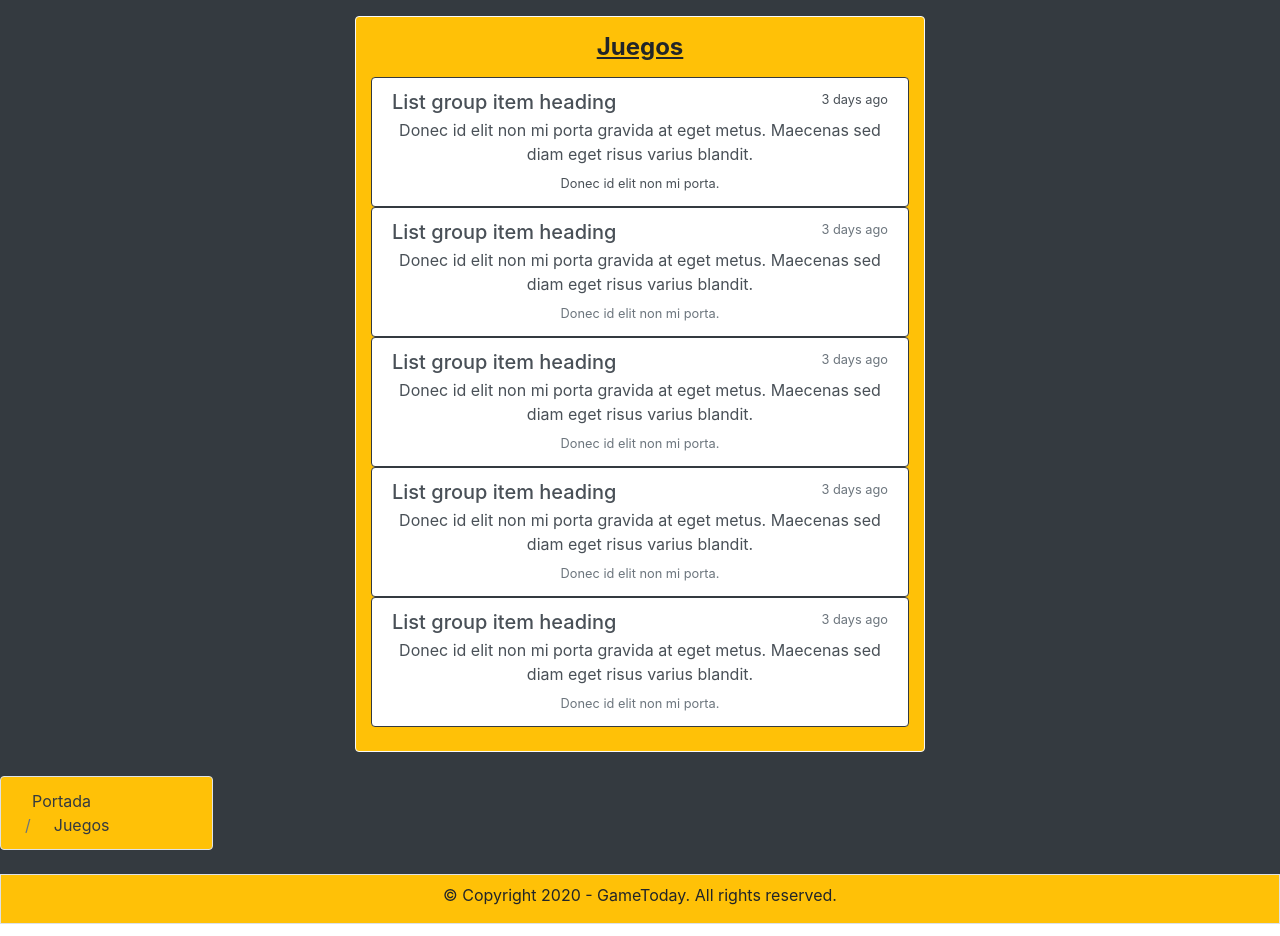
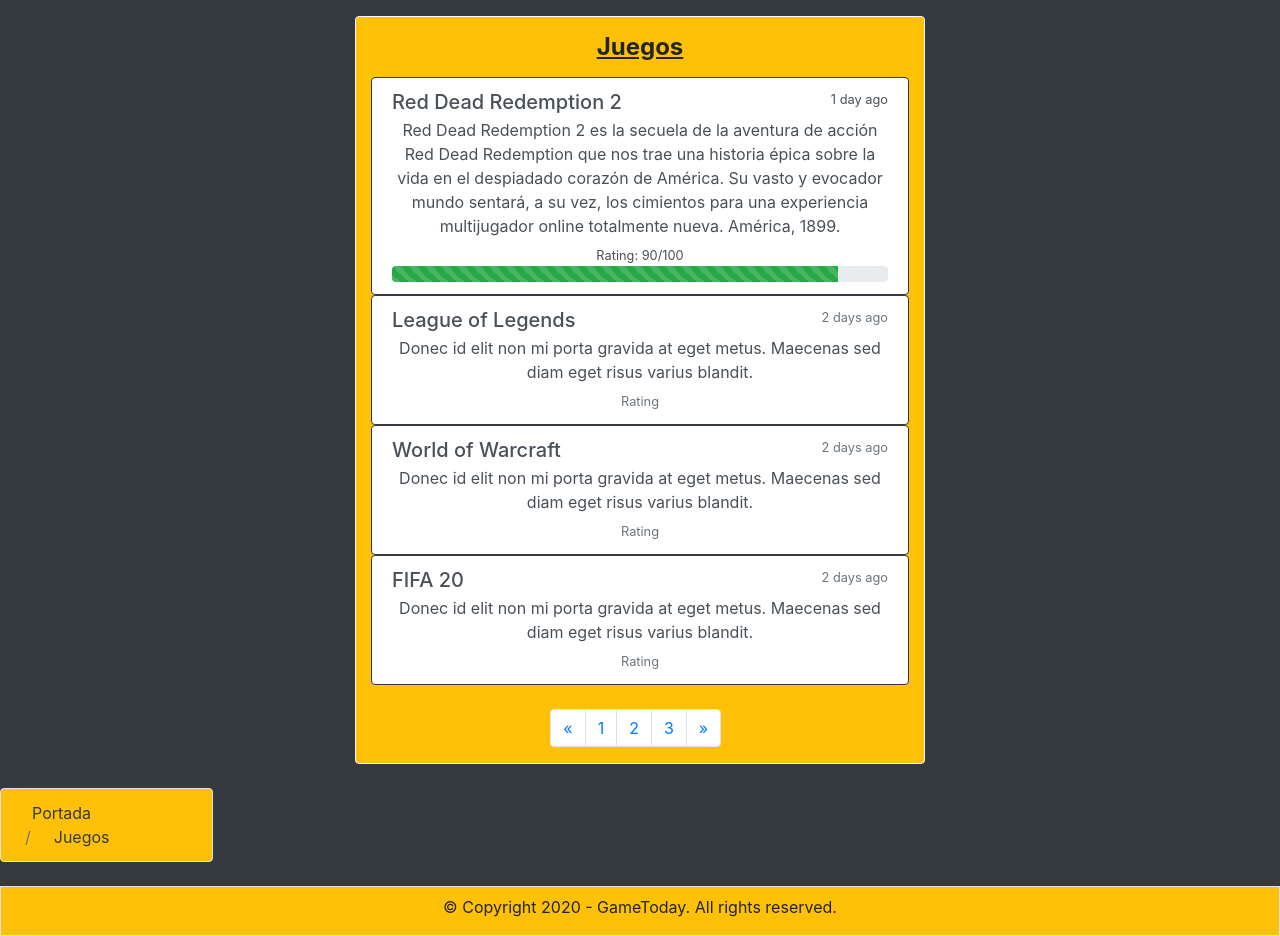
Before and after one commit to darconoje/Trabajo2DIW, a plain HTML site: page juegos.html in a window 1280 px wide. Shown: the part 118-1054 px from the top of the page. Drawn offline with nearby package versions, Linux system fonts and the light colour scheme.

Commit message:
Actualizado

```diff
--- a/juegos.html
+++ b/juegos.html
@@ -101,48 +101,61 @@
               <div class="col-md-6 bg-warning text-center border border-light rounded">
                 <h4 class="font-weight-bold my-3"><u>Juegos</u></h4>
 					<div class="list-group mb-4">
-					  <a href="#" class="list-group-item list-group-item-action flex-column align-items-start border border-dark rounded">
+					  <button class="list-group-item list-group-item-action flex-column align-items-start border border-dark rounded">
 					    <div class="d-flex w-100 justify-content-between">
-					      <h5 class="mb-1">List group item heading</h5>
-					      <small>3 days ago</small>
+					      <h5 class="mb-1">Red Dead Redemption 2</h5>
+					      <small>1 day ago</small>
+					    </div>
+					    <p class="mb-1">Red Dead Redemption 2 es la secuela de la aventura de acción Red Dead Redemption que nos trae una historia épica sobre la vida en el despiadado corazón de América. Su vasto y evocador mundo sentará, a su vez, los cimientos para una experiencia multijugador online totalmente nueva. América, 1899.</p>
+					    <small>Rating: 90/100</small>
+					    <div class="progress">
+  							<div class="progress-bar progress-bar-striped bg-success" role="progressbar" style="width: 90%" aria-valuenow="25" aria-valuemin="0" aria-valuemax="100"></div>
+						</div>
+					  </button>
+					  <button class="list-group-item list-group-item-action flex-column align-items-start border border-dark rounded">
+					    <div class="d-flex w-100 justify-content-between">
+					      <h5 class="mb-1">League of Legends</h5>
+					      <small class="text-muted">2 days ago</small>
 					    </div>
 					    <p class="mb-1">Donec id elit non mi porta gravida at eget metus. Maecenas sed diam eget risus varius blandit.</p>
-					    <small>Donec id elit non mi porta.</small>
-					  </a>
-					  <a href="#" class="list-group-item list-group-item-action flex-column align-items-start border border-dark rounded">
+					    <small class="text-muted">Rating</small>
+					  </button>
+					  <button class="list-group-item list-group-item-action flex-column align-items-start border border-dark rounded">
 					    <div class="d-flex w-100 justify-content-between">
-					      <h5 class="mb-1">List group item heading</h5>
-					      <small class="text-muted">3 days ago</small>
+					      <h5 class="mb-1">World of Warcraft</h5>
+					      <small class="text-muted">2 days ago</small>
 					    </div>
 					    <p class="mb-1">Donec id elit non mi porta gravida at eget metus. Maecenas sed diam eget risus varius blandit.</p>
-					    <small class="text-muted">Donec id elit non mi porta.</small>
-					  </a>
-					  <a href="#" class="list-group-item list-group-item-action flex-column align-items-start border border-dark rounded">
+					    <small class="text-muted">Rating</small>
+					  </button>
+					  <button class="list-group-item list-group-item-action flex-column align-items-start border border-dark rounded">
 					    <div class="d-flex w-100 justify-content-between">
-					      <h5 class="mb-1">List group item heading</h5>
-					      <small class="text-muted">3 days ago</small>
+					      <h5 class="mb-1">FIFA 20</h5>
+					      <small class="text-muted">2 days ago</small>
 					    </div>
 					    <p class="mb-1">Donec id elit non mi porta gravida at eget metus. Maecenas sed diam eget risus varius blandit.</p>
-					    <small class="text-muted">Donec id elit non mi porta.</small>
-					  </a>
-					  <a href="#" class="list-group-item list-group-item-action flex-column align-items-start border border-dark rounded">
-					    <div class="d-flex w-100 justify-content-between">
-					      <h5 class="mb-1">List group item heading</h5>
-					      <small class="text-muted">3 days ago</small>
-					    </div>
-					    <p class="mb-1">Donec id elit non mi porta gravida at eget metus. Maecenas sed diam eget risus varius blandit.</p>
-					    <small class="text-muted">Donec id elit non mi porta.</small>
-					  </a>
-					  <a href="#" class="list-group-item list-group-item-action flex-column align-items-start border border-dark rounded">
-					    <div class="d-flex w-100 justify-content-between">
-					      <h5 class="mb-1">List group item heading</h5>
-					      <small class="text-muted">3 days ago</small>
-					    </div>
-					    <p class="mb-1">Donec id elit non mi porta gravida at eget metus. Maecenas sed diam eget risus varius blandit.</p>
-					    <small class="text-muted">Donec id elit non mi porta.</small>
-					  </a>
+					    <small class="text-muted">Rating</small>
+					  </button>
 					</div>
-
+					<div>
+					  <ul class="pagination col-md-4 mx-auto">
+					    <li class="page-item">
+					      <button class="page-link" aria-label="Previous">
+					        <span aria-hidden="true">&laquo;</span>
+					        <span class="sr-only">Previous</span>
+					      </button>
+					    </li>
+					    <li class="page-item"><button class="page-link">1</button></li>
+					    <li class="page-item"><button class="page-link">2</button></li>
+					    <li class="page-item"><button class="page-link">3</button></li>
+					    <li class="page-item">
+					      <button class="page-link" aria-label="Next">
+					        <span aria-hidden="true">&raquo;</span>
+					        <span class="sr-only">Next</span>
+					      </button>
+					    </li>
+					  </ul>
+					</div>
               </div>
               <div class="col-md-3">
               </div>
```
